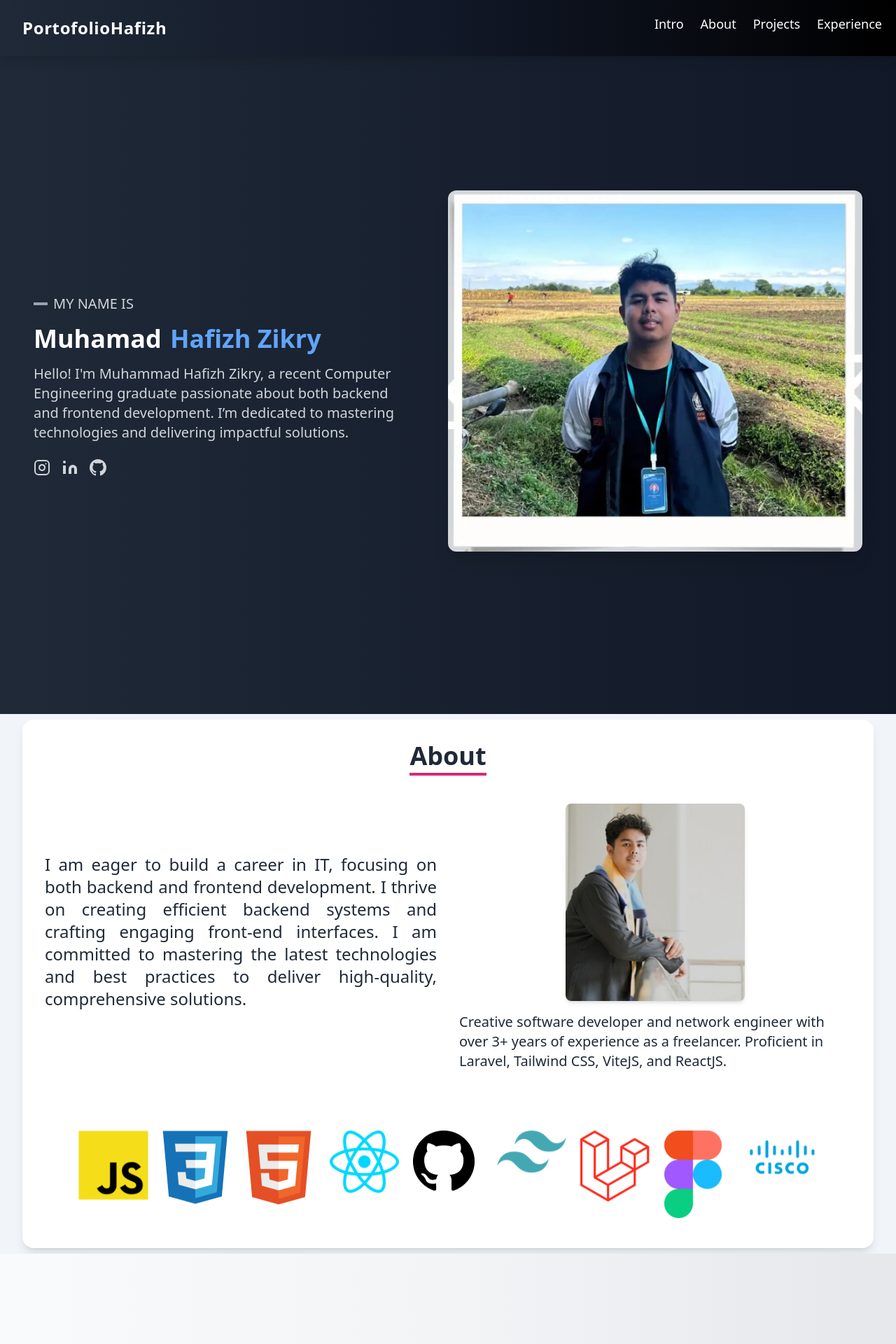
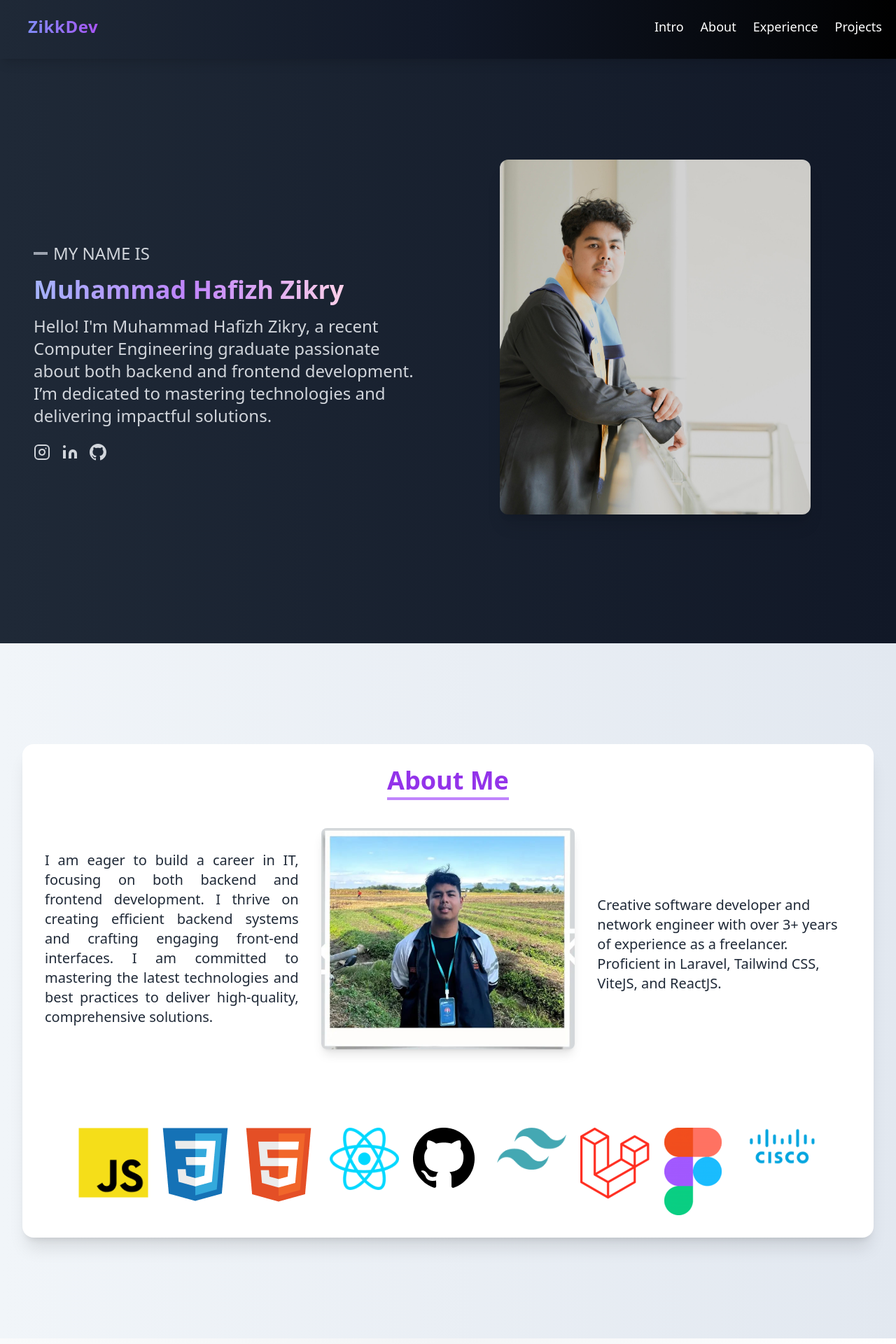
Before and after one commit to hafizhzikry24/PortofolioTailwindcss, a React (Vite) app: page / in a window 1280 px wide. Shown: the top 1920 px of the page at 70% size. Built offline with nearby package versions, Linux system fonts and the light colour scheme.

Commit message:
update styling

```diff
--- a/src/App.jsx
+++ b/src/App.jsx
@@ -12,8 +12,8 @@ const App = () => {
       <Header/>
       <Content/>
       <About/>
+      <Experience/>
       <Projects/>
-      <Experience/>
       <Footer/>
 
     </>
--- a/src/components/about.jsx
+++ b/src/components/about.jsx
@@ -1,81 +1,5 @@
-// import React from "react";
-// import design from "../assets/graduate.jpg";
-// import { AnimationOnScroll } from "react-animation-on-scroll";
-// import js from "../assets/js.png";
-// import react from "../assets/react.png";
-// import css from "../assets/css.png";
-// import figma from "../assets/figma.png";
-// import cisco2 from "../assets/image.png";
-// import html from "../assets/html .png";
-// import tailwind from "../assets/tailwind.png";
-// import github from "../assets/github.png";
-// import laravel from "../assets/laravel.png";
-
-// const About = ({ theme }) => {
-//   return (
-
-
-//     <section
-//       class="text-gray-600 body-font overflow-hidden bg-slate-100"
-//       id="about"
-//     >
-//       <div class="container py-16 sm:py-28 mx-auto text-justify">
-//         <div className="flex flex-col justify-center items-center w-full h-full shadow-box-shadow p-2 rounded-3xl mt-20 text-justify bg-slate-100 text-[#7c8cc2]">
-//           <div className="max-w-[1000px] w-full grid grid-cols-2 gap-8">
-
-//               <div className="sm:text-right pb-8 pl-4 ">
-//                 <p className="text-4xl text-center font-bold inline border-b-4 border-pink-600">
-//                   {" "}
-//                   About{" "}
-//                 </p>
-//               </div>
-
-//           </div>
-//           <div className="max-w-[1000px] w-full grid sm:grid-cols-2 gap-8 px-4">
-
-//               <div className="sm:text-right text-4xl ">
-//                 <p className="text-xl sm:text-xl md:text-3xl">
-//                   I am interested in a career and exploring things in the IT
-//                   field, especially in the fields of Network architecture and
-//                   Programming.
-//                 </p>
-//               </div>
-
-
-//               <div className="mb-4">
-
-//                   <img src={design} alt="" className="h-13 mx-auto " />
-
-//                 <p className="leading-relaxed text-2xl md:text-3xl sm:text-xl ">
-//                   Creative software developer and network engineer with more
-//                   than 3+ years of experience as a freelance and . Proficient in
-//                   Laravel, Tailwind CSS, ViteJS, and ReactJS .{" "}
-//                 </p>
-//               </div>
-
-//           </div>
-//         </div>
-//         <div className=" grid grid-cols-3 lg:grid-cols-9 mt-24 px-12 gap-5 mx-auto  animate-bounce justify-center">
-//           <img src={js} title="JavaScript" alt="" />
-//           <img src={css} title="CSS" alt="" />
-//           <img src={html} title="HTML" alt="" />
-//           <img src={react} title="React" alt="" />
-//           <img src={github} title="github" alt="" />
-//           <img src={tailwind} title="tailwind" alt="" />
-//           <img src={laravel} title="laravel" alt="" />
-//           <img src={figma} title="Figma" alt="" />
-//           <img src={cisco2} title="Cisco" alt="" className="py-3" />
-//         </div>
-//       </div>
-//     </section>
-//   );
-// };
-
-// export default About;
-
-
 import React from "react";
-import design from "../assets/graduate.jpg";
+import design from "../assets/profile.png";
 import js from "../assets/js.png";
 import react from "../assets/react.png";
 import css from "../assets/css.png";
@@ -86,44 +10,48 @@ import tailwind from "../assets/tailwind.png";
 import github from "../assets/github.png";
 import laravel from "../assets/laravel.png";
 
-const About = ({ theme }) => {
+const About = () => {
   return (
     <section
-      className="text-gray-600 body-font overflow-hidden bg-slate-100 py-40 sm:py-2"
+      className="text-gray-700 body-font overflow-hidden bg-gradient-to-r from-slate-100 to-slate-200 py-32 sm:py-36"
       id="about"
     >
       <div className="container mx-auto px-4 sm:px-6 lg:px-8">
-        <div className="flex flex-col justify-center items-center w-full h-full bg-white p-8 rounded-2xl shadow-lg text-gray-800 ">
+        <div className="flex flex-col justify-center items-center w-full h-full bg-white p-8 rounded-2xl shadow-xl text-gray-800 transition-transform duration-500 hover:scale-105">
           <div className="text-center mb-12">
-            <p className="text-4xl font-bold inline border-b-4 border-pink-600 mb-4">
-              About
+            <p className="text-4xl font-extrabold text-purple-600 inline border-b-4 border-purple-400 mb-4">
+              About Me
             </p>
           </div>
-          <div className="flex flex-col md:flex-row gap-8 items-center">
+          <div className="flex flex-col md:flex-row gap-8 items-center transition-all duration-500 ">
             <div className="flex-1 text-center md:text-justify">
-              <p className="text-xl md:text-2xl mb-4">
-              I am eager to build a career in IT, focusing on both backend and frontend development. I thrive on creating efficient backend systems and crafting engaging front-end interfaces. I am committed to mastering the latest technologies and best practices to deliver high-quality, comprehensive solutions.
+              <p className="text-lg md:text-xl mb-4">
+                I am eager to build a career in IT, focusing on both backend and frontend development. I thrive on creating efficient backend systems and crafting engaging front-end interfaces. I am committed to mastering the latest technologies and best practices to deliver high-quality, comprehensive solutions.
               </p>
             </div>
+            <div className="flex-1 text-center md:text-left hidden md:block">
+              <img
+                src={design}
+                alt="Design"
+                className="w-96 mx-auto mb-4 rounded-lg shadow-lg transition-transform duration-500 hover:scale-110 transform hover:rotate-3"
+              />
+            </div>
             <div className="flex-1 text-center md:text-left">
-              <img src={design} alt="Design" className="w-64 mx-auto mb-4 rounded-lg shadow-md" />
               <p className="text-lg md:text-xl">
                 Creative software developer and network engineer with over 3+ years of experience as a freelancer. Proficient in Laravel, Tailwind CSS, ViteJS, and ReactJS.
               </p>
             </div>
           </div>
-
-          <div className=" grid grid-cols-3 lg:grid-cols-9 mt-24 px-12 gap-5 mx-auto  animate-bounce justify-center">
-          <img src={js} title="JavaScript" alt="" />
-          <img src={css} title="CSS" alt="" />
-          <img src={html} title="HTML" alt="" />
-          <img src={react} title="React" alt="" />
-          <img src={github} title="github" alt="" />
-          <img src={tailwind} title="tailwind" alt="" />
-          <img src={laravel} title="laravel" alt="" />
-          <img src={figma} title="Figma" alt="" />
-          <img src={cisco2} title="Cisco" alt="" className="py-3" />
-
+          <div className=" grid-cols-3 lg:grid-cols-9 mt-24 px-12 gap-5 mx-auto justify-center hidden md:grid">
+            {[js, css, html, react, github, tailwind, laravel, figma, cisco2].map((icon, index) => (
+              <img
+                key={index}
+                src={icon}
+                title={icon.split('/').pop().split('.')[0]}
+                alt=""
+                className="transition-transform duration-500 hover:scale-125 hover:rotate-3"
+              />
+            ))}
           </div>
         </div>
       </div>
--- a/src/components/content.jsx
+++ b/src/components/content.jsx
@@ -20,7 +20,6 @@
 //               <span class="text-blue-700 pl-3 ">Hafizh Zikry</span>
 //             </h3>
 //             <p class="font-light text-3xl pt-6 hover:animate-pulse">
-
 
 //               Hello there! I am Muhammad Hafizh Zikry, A fresh graduate in Computer Engineering.
 //             </p>
@@ -86,53 +85,102 @@
 
 // export default content;
 
-
 import React from "react";
-import Profile from "../assets/profile.png";
+import Profile from "../assets/graduated.jpg";
 
 function Content() {
   return (
-    <section className="text-gray-500 body-font bg-gradient-to-r py-28 sm:py-36 from-gray-800 to-gray-900" id="content">
+    <section
+      className="text-gray-500 body-font bg-gradient-to-r py-14  sm:py-24 from-gray-800 to-gray-900"
+      id="content"
+    >
       <div className="container mx-auto flex flex-col-reverse lg:flex-row items-center py-12 px-6 lg:px-12">
         {/* Text Section */}
         <div className="lg:w-1/2 w-full lg:pr-12 mb-8 lg:mb-0">
           <div className="flex items-center mb-4">
-            <svg className="stroke-gray-400 stroke-2 h-5 w-5 mr-2" xmlns="http://www.w3.org/2000/svg" viewBox="0 0 10 10">
+            <svg
+              className="stroke-gray-400 stroke-2 h-5 w-5 mr-2"
+              xmlns="http://www.w3.org/2000/svg"
+              viewBox="0 0 10 10"
+            >
               <line x1="0" y1="5" x2="10" y2="5" />
             </svg>
-            <h2 className="text-xl font-light text-gray-300 uppercase">My name is</h2>
+            <h2 className="text-2xl font-light text-gray-300 uppercase">
+              My name is
+            </h2>
           </div>
           <h3 className="text-4xl font-bold text-white mb-4">
-            <span>Muhamad</span>
-            <span className="text-blue-400 pl-3">Hafizh Zikry</span>
+            <span className="bg-gradient-to-r from-indigo-300 via-purple-400 to-pink-200 bg-clip-text text-transparent">
+              Muhammad Hafizh Zikry
+            </span>
           </h3>
-          <p className="text-lg md:text-xl text-gray-300 mb-6">
-            Hello! I'm Muhammad Hafizh Zikry, a recent Computer Engineering graduate passionate about both backend and frontend development. I’m dedicated to mastering technologies and delivering impactful solutions.
+          <p className="text-lg md:text-2xl text-gray-300 mb-6">
+            Hello! I'm Muhammad Hafizh Zikry, a recent Computer Engineering
+            graduate passionate about both backend and frontend development. I’m
+            dedicated to mastering technologies and delivering impactful
+            solutions.
           </p>
           <div className="flex space-x-4">
-            <a href="https://www.instagram.com/hafizh.zikry/" target="_blank" rel="noopener noreferrer">
-              <svg fill="none" stroke="currentColor" strokeLinecap="round" strokeLinejoin="round" strokeWidth="2" className="w-6 h-6 text-gray-300 hover:text-blue-500 transition-transform transform hover:scale-110" viewBox="0 0 24 24">
+            <a
+              href="https://www.instagram.com/hafizh.zikry/"
+              target="_blank"
+              rel="noopener noreferrer"
+            >
+              <svg
+                fill="none"
+                stroke="currentColor"
+                strokeLinecap="round"
+                strokeLinejoin="round"
+                strokeWidth="2"
+                className="w-6 h-6 text-gray-300 hover:text-blue-500 transition-transform transform hover:scale-110"
+                viewBox="0 0 24 24"
+              >
                 <rect width="20" height="20" x="2" y="2" rx="5" ry="5"></rect>
                 <path d="M16 11.37A4 4 0 1112.63 8 4 4 0 0116 11.37zm1.5-4.87h.01"></path>
               </svg>
             </a>
-            <a href="https://www.linkedin.com/in/muhammad-hafizh-zikry/" target="_blank" rel="noopener noreferrer">
-              <svg fill="currentColor" className="w-6 h-6 text-gray-300 hover:text-blue-500 transition-transform transform hover:scale-110" viewBox="0 0 24 24">
+            <a
+              href="https://www.linkedin.com/in/muhammad-hafizh-zikry/"
+              target="_blank"
+              rel="noopener noreferrer"
+            >
+              <svg
+                fill="currentColor"
+                className="w-6 h-6 text-gray-300 hover:text-blue-500 transition-transform transform hover:scale-110"
+                viewBox="0 0 24 24"
+              >
                 <path d="M16 8a6 6 0 016 6v7h-4v-7a2 2 0 00-2-2 2 2 0 00-2 2v7h-4v-7a6 6 0 016-6zM2 9h4v12H2z"></path>
                 <circle cx="4" cy="4" r="2"></circle>
               </svg>
             </a>
-            <a href="https://github.com/hafizhzikry24/" target="_blank" rel="noopener noreferrer">
-              <svg xmlns="http://www.w3.org/2000/svg" className="w-6 h-6 text-gray-300 hover:text-gray-400 transition-transform transform hover:scale-110" viewBox="0 0 16 16" fill="currentColor">
-                <path fillRule="evenodd" d="M8 0C3.58 0 0 3.58 0 8c0 3.54 2.29 6.53 5.47 7.59.4.07.55-.17.55-.38 0-.19-.01-.82-.01-1.49-2.01.37-2.53-.49-2.69-.94-.09-.23-.48-.94-.82-1.13-.28-.15-.68-.52-.01-.53.63-.01 1.08.58 1.23.82.72 1.21 1.87.87 2.33.66.07-.52.28-.87.51-1.07-1.78-.2-3.64-.89-3.64-3.95 0-.87.31-1.59.82-2.15-.08-.2-.36-1.02.08-2.12 0 0 .67-.21 2.2.82.64-.18 1.32-.27 2-.27.68 0 1.36.09 2 .27 1.53-1.04 2.2-.82 2.2-.82.44 1.1.16 1.92.08 2.12.51.56.82 1.28.82 2.15 0 3.07-1.87 3.75-3.65 3.95.29.25.54.73.54 1.48 0 1.07-.01 1.93-.01 2.2 0 .21.15.46.55.38A8.013 8.013 0 0016 8c0-4.42-3.58-8-8-8z"></path>
+            <a
+              href="https://github.com/hafizhzikry24/"
+              target="_blank"
+              rel="noopener noreferrer"
+            >
+              <svg
+                xmlns="http://www.w3.org/2000/svg"
+                className="w-6 h-6 text-gray-300 hover:text-gray-400 transition-transform transform hover:scale-110"
+                viewBox="0 0 16 16"
+                fill="currentColor"
+              >
+                <path
+                  fillRule="evenodd"
+                  d="M8 0C3.58 0 0 3.58 0 8c0 3.54 2.29 6.53 5.47 7.59.4.07.55-.17.55-.38 0-.19-.01-.82-.01-1.49-2.01.37-2.53-.49-2.69-.94-.09-.23-.48-.94-.82-1.13-.28-.15-.68-.52-.01-.53.63-.01 1.08.58 1.23.82.72 1.21 1.87.87 2.33.66.07-.52.28-.87.51-1.07-1.78-.2-3.64-.89-3.64-3.95 0-.87.31-1.59.82-2.15-.08-.2-.36-1.02.08-2.12 0 0 .67-.21 2.2.82.64-.18 1.32-.27 2-.27.68 0 1.36.09 2 .27 1.53-1.04 2.2-.82 2.2-.82.44 1.1.16 1.92.08 2.12.51.56.82 1.28.82 2.15 0 3.07-1.87 3.75-3.65 3.95.29.25.54.73.54 1.48 0 1.07-.01 1.93-.01 2.2 0 .21.15.46.55.38A8.013 8.013 0 0016 8c0-4.42-3.58-8-8-8z"
+                ></path>
               </svg>
             </a>
           </div>
         </div>
         {/* Image Section */}
         <div className="lg:w-1/2 w-full flex justify-center mb-10">
-          <img className="w-64 h-64 sm:w-auto sm:h-auto rounded-full sm:rounded-xl  shadow-xl transform transition-transform hover:scale-110" src={Profile} alt="Profile" />
-        </div>
+  <img
+    className="w-72 h-72 sm:w-3/4 sm:h-3/4 rounded-full sm:rounded-xl shadow-xl transition-transform duration-300 ease-in-out transform hover:scale-110 hover:rotate-y md:hover:scale-110 md:hover:rotate-3"
+    src={Profile}
+    alt="Profile"
+  />
+</div>
+
       </div>
     </section>
   );
--- a/src/components/header.jsx
+++ b/src/components/header.jsx
@@ -1,27 +1,50 @@
 import { useState } from 'react';
-import { FiMenu, FiX } from 'react-icons/fi';
+
+import { TiThMenuOutline } from "react-icons/ti";
 import { Link } from 'react-scroll';
+
+import { IoCloseSharp } from "react-icons/io5";
 
 const Header = () => {
   const [isMobileMenuOpen, setIsMobileMenuOpen] = useState(false);
 
   const handleMobileMenuToggle = () => {
-    setIsMobileMenuOpen(!isMobileMenuOpen);
+    // Toggle menu state with a delay
+    setIsMobileMenuOpen(prevState => !prevState);
   };
 
   return (
     <header className="body-font sticky top-0 z-10 bg-gradient-to-r from-gray-800 via-gray-900 to-black shadow-lg text-white">
       <div className="container mx-auto flex flex-wrap p-3 flex-col md:flex-row items-center sm:p-5">
-        <a className="flex title-font font-medium items-center text-white mb-4 md:mb-0">
-          <span className="ml-3 text-2xl font-bold tracking-wide hover:text-indigo-400 transition-colors duration-300">
-            PortofolioHafizh
-          </span>
-        </a>
+        <div className="flex w-full justify-between items-center md:w-auto mb-2">
+          {/* Logo text - position on the right for mobile */}
+          <a className="flex title-font font-medium items-center ml-5 text-white">
+            <span className="text-2xl font-bold tracking-wide bg-clip-text text-transparent bg-gradient-to-r from-indigo-400 to-purple-500">
+              ZikkDev
+            </span>
+          </a>
+
+          {/* Button for mobile menu - position on the left */}
+          <button
+            onClick={handleMobileMenuToggle}
+            className={`inline-flex items-center border-0 py-2 px-3 focus:outline-none rounded text-base md:hidden transition-transform duration-500 transform ${
+              isMobileMenuOpen ? 'rotate-90' : 'rotate-0'
+            }  shadow-lg`}
+
+          >
+            {isMobileMenuOpen ? (
+              <IoCloseSharp    className="text-2xl text-purple-500" />
+            ) : (
+              <TiThMenuOutline className="text-xl text-purple-500" />
+            )}
+          </button>
+        </div>
 
         <nav
           className={`${
             isMobileMenuOpen ? 'block' : 'hidden'
-          } md:ml-auto md:flex md:items-center mb-3 space-x-6 text-lg`}
+          } md:ml-auto md:flex md:items-center mb-3 mt-1 space-x-6 text-lg`}
+
         >
           <Link
             to="content"
@@ -40,6 +63,14 @@ const Header = () => {
             About
           </Link>
           <Link
+            to="experience"
+            smooth={true}
+            duration={500}
+            className="hover:text-indigo-400 cursor-pointer transition-colors duration-300"
+          >
+            Experience
+          </Link>
+          <Link
             to="projects"
             smooth={true}
             duration={500}
@@ -47,26 +78,7 @@ const Header = () => {
           >
             Projects
           </Link>
-          <Link
-            to="experience"
-            smooth={true}
-            duration={500}
-            className="hover:text-indigo-400 cursor-pointer transition-colors duration-300"
-          >
-            Experience
-          </Link>
         </nav>
-
-        <button
-          onClick={handleMobileMenuToggle}
-          className="inline-flex items-center bg-gray-900 border-0 py-2 px-3 focus:outline-none hover:bg-gray-700 rounded text-base md:hidden transition-colors duration-300 shadow-lg"
-        >
-          {isMobileMenuOpen ? (
-            <FiX className="text-lg text-slate-100 icon-transition icon-rotate" />
-          ) : (
-            <FiMenu className="text-lg text-slate-100 icon-transition" />
-          )}
-        </button>
       </div>
     </header>
   );
```
Also changed, not shown: src/components/experience.jsx (+31 -5 lines), src/components/projects.jsx (+34 -18 lines), src/assets/graduated.jpg (added).
